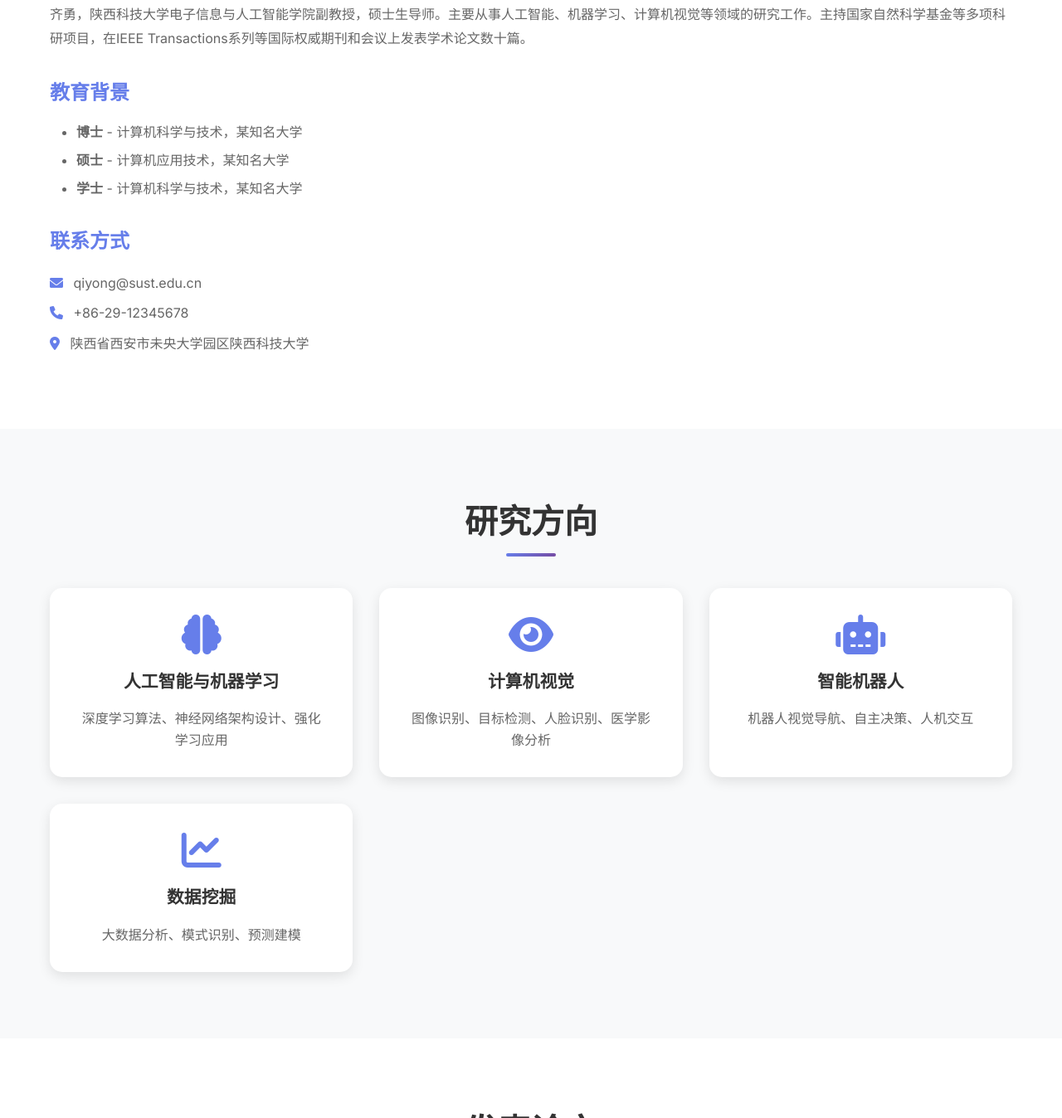
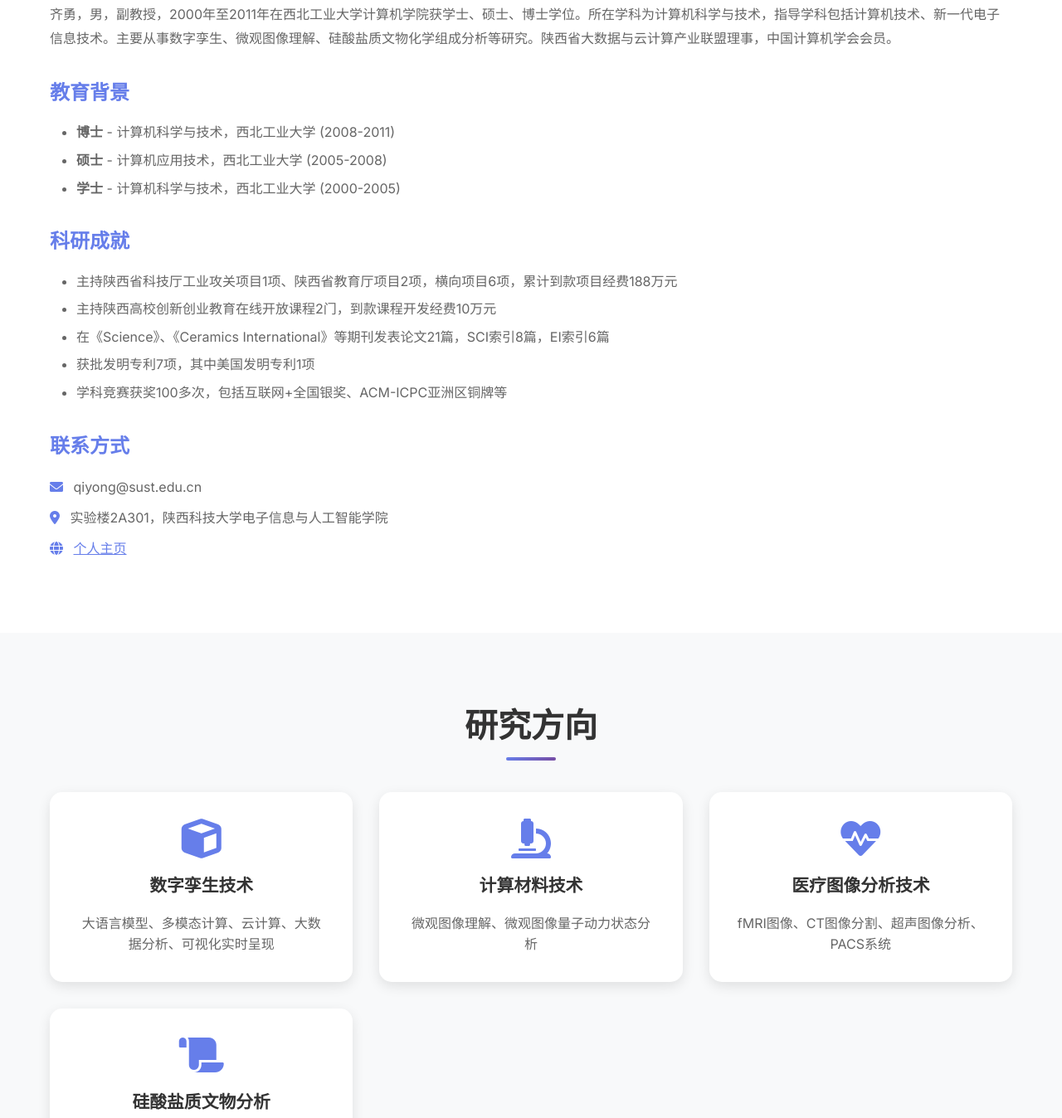
Before and after one commit to qiyongcn/qiyongcn.github.io, a plain HTML site: page index.html in a window 1280 px wide. Shown: the part 1043-2391 px from the top of the page at 83% size. Drawn offline with Linux system fonts and the light colour scheme.

Commit message:
Update personal profile with accurate academic background and achievements
- Updated education background: all degrees from Northwestern Polytechnical University
- Added detailed research directions: digital twins, computational materials, medical imaging
- Included actual academic achievements and awards
- Updated contact information with specific office location
- Added professional memberships and research funding details

```diff
--- a/index.html
+++ b/index.html
@@ -56,20 +56,29 @@
             <div class="about-content">
                 <div class="about-text">
                     <h3>个人简介</h3>
-                    <p>齐勇，陕西科技大学电子信息与人工智能学院副教授，硕士生导师。主要从事人工智能、机器学习、计算机视觉等领域的研究工作。主持国家自然科学基金等多项科研项目，在IEEE Transactions系列等国际权威期刊和会议上发表学术论文数十篇。</p>
+                    <p>齐勇，男，副教授，2000年至2011年在西北工业大学计算机学院获学士、硕士、博士学位。所在学科为计算机科学与技术，指导学科包括计算机技术、新一代电子信息技术。主要从事数字孪生、微观图像理解、硅酸盐质文物化学组成分析等研究。陕西省大数据与云计算产业联盟理事，中国计算机学会会员。</p>
 
                     <h3>教育背景</h3>
                     <ul>
-                        <li><strong>博士</strong> - 计算机科学与技术，某知名大学</li>
-                        <li><strong>硕士</strong> - 计算机应用技术，某知名大学</li>
-                        <li><strong>学士</strong> - 计算机科学与技术，某知名大学</li>
+                        <li><strong>博士</strong> - 计算机科学与技术，西北工业大学 (2008-2011)</li>
+                        <li><strong>硕士</strong> - 计算机应用技术，西北工业大学 (2005-2008)</li>
+                        <li><strong>学士</strong> - 计算机科学与技术，西北工业大学 (2000-2005)</li>
+                    </ul>
+
+                    <h3>科研成就</h3>
+                    <ul>
+                        <li>主持陕西省科技厅工业攻关项目1项、陕西省教育厅项目2项，横向项目6项，累计到款项目经费188万元</li>
+                        <li>主持陕西高校创新创业教育在线开放课程2门，到款课程开发经费10万元</li>
+                        <li>在《Science》、《Ceramics International》等期刊发表论文21篇，SCI索引8篇，EI索引6篇</li>
+                        <li>获批发明专利7项，其中美国发明专利1项</li>
+                        <li>学科竞赛获奖100多次，包括互联网+全国银奖、ACM-ICPC亚洲区铜牌等</li>
                     </ul>
 
                     <h3>联系方式</h3>
                     <div class="contact-info">
                         <p><i class="fas fa-envelope"></i> qiyong@sust.edu.cn</p>
-                        <p><i class="fas fa-phone"></i> +86-29-12345678</p>
-                        <p><i class="fas fa-map-marker-alt"></i> 陕西省西安市未央大学园区陕西科技大学</p>
+                        <p><i class="fas fa-map-marker-alt"></i> 实验楼2A301，陕西科技大学电子信息与人工智能学院</p>
+                        <p><i class="fas fa-globe"></i> <a href="https://qiyongcn.github.io/" style="color: #667eea;" target="_blank">个人主页</a></p>
                     </div>
                 </div>
             </div>
@@ -82,24 +91,24 @@
             <h2 class="section-title">研究方向</h2>
             <div class="research-grid">
                 <div class="research-card">
-                    <i class="fas fa-brain"></i>
-                    <h3>人工智能与机器学习</h3>
-                    <p>深度学习算法、神经网络架构设计、强化学习应用</p>
+                    <i class="fas fa-cube"></i>
+                    <h3>数字孪生技术</h3>
+                    <p>大语言模型、多模态计算、云计算、大数据分析、可视化实时呈现</p>
                 </div>
                 <div class="research-card">
-                    <i class="fas fa-eye"></i>
-                    <h3>计算机视觉</h3>
-                    <p>图像识别、目标检测、人脸识别、医学影像分析</p>
+                    <i class="fas fa-microscope"></i>
+                    <h3>计算材料技术</h3>
+                    <p>微观图像理解、微观图像量子动力状态分析</p>
                 </div>
                 <div class="research-card">
-                    <i class="fas fa-robot"></i>
-                    <h3>智能机器人</h3>
-                    <p>机器人视觉导航、自主决策、人机交互</p>
+                    <i class="fas fa-heartbeat"></i>
+                    <h3>医疗图像分析技术</h3>
+                    <p>fMRI图像、CT图像分割、超声图像分析、PACS系统</p>
                 </div>
                 <div class="research-card">
-                    <i class="fas fa-chart-line"></i>
-                    <h3>数据挖掘</h3>
-                    <p>大数据分析、模式识别、预测建模</p>
+                    <i class="fas fa-scroll"></i>
+                    <h3>硅酸盐质文物分析</h3>
+                    <p>化学组成分析、陶瓷分类、文物数字化保护</p>
                 </div>
             </div>
         </div>
@@ -113,6 +122,7 @@
                 <div class="publication-item">
                     <h4>Recent Publications</h4>
                     <ul>
+                        <ul>
                         <li><strong>Qi, Yong; Qiu, Mengzhe; Jiang, Hefeifei; Wang, Feiyang</strong>. "Extracting fingerprint features using autoencoder networks for gender classification." <em>Applied Sciences</em>, 2022, 12(19): 10152.</li>
 
                         <li><strong>Qi, Yong; Qiu, Meng-Zhe; Jing, Hai-Zhao; Wang, Zhi-Qi; Yu, Cheng-Long</strong>. "End-to-end ancient ceramic classification toolkit based on deep learning: A case study of black glazed wares of Jian kilns (Song Dynasty, Fujian province)." <em>Ceramics International</em>, 2022, 48(23): 34516-34532.</li>
```
